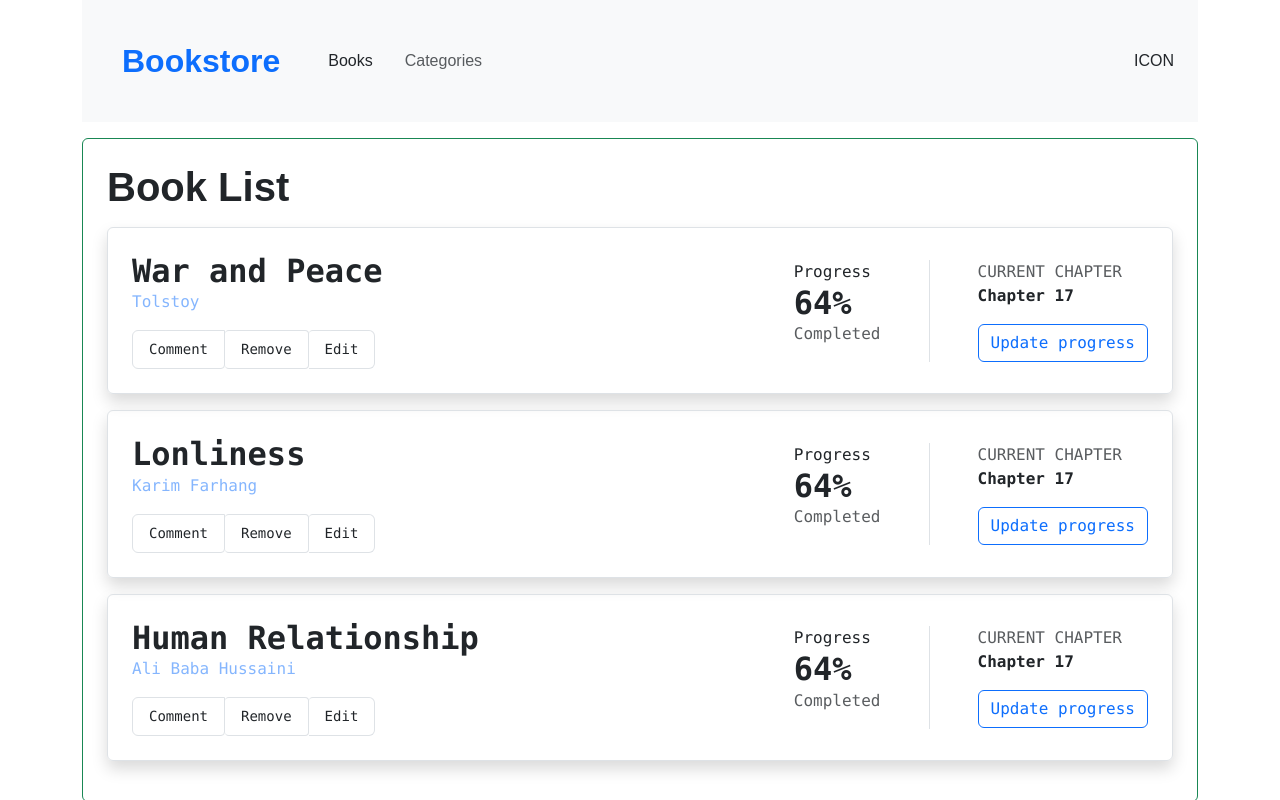
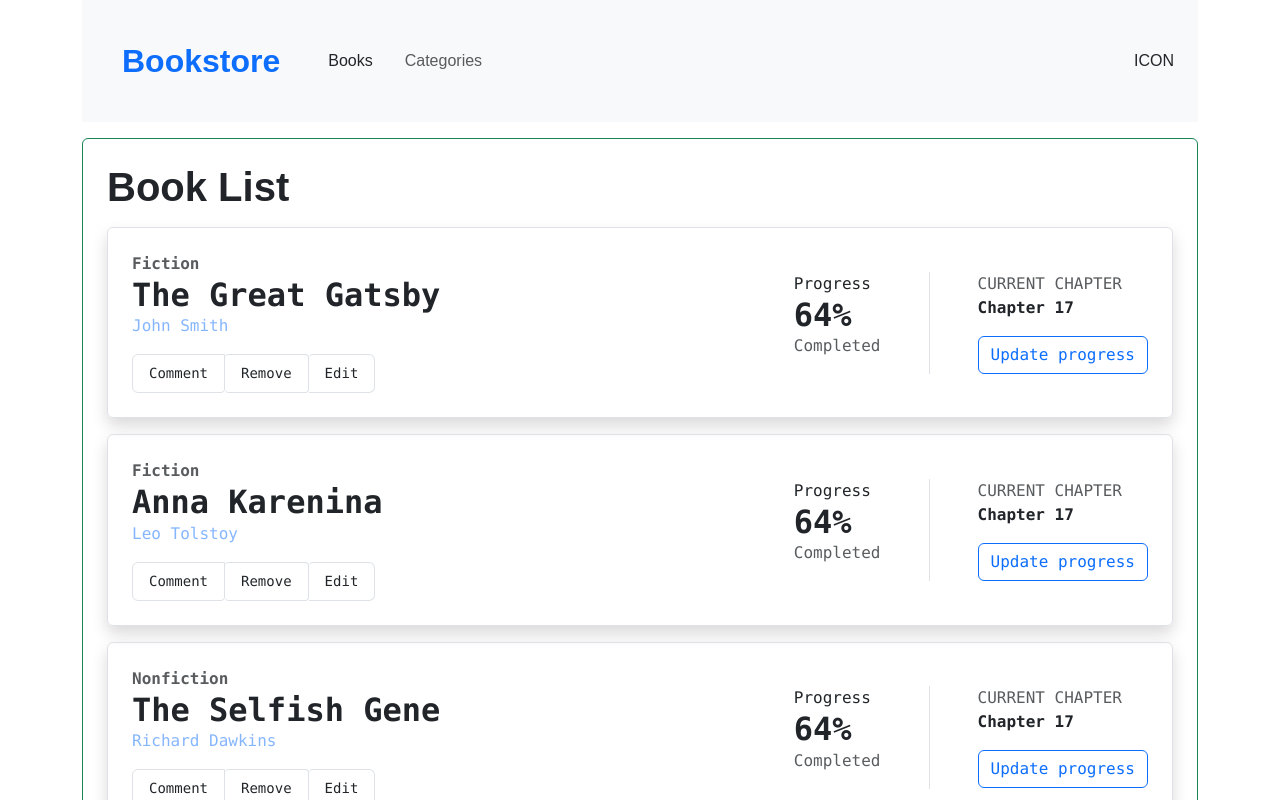
Before and after one commit to M-Anwar-Hussaini/Book-Store, a React (Create React App) app: page / in a window 1280 px wide. Shown: the top 800 px of the page. Built offline with nearby package versions, Linux system fonts and the light colour scheme.

Commit message:
Show the books on DOM using useSelector() hook

```diff
--- a/src/components/BookList.jsx
+++ b/src/components/BookList.jsx
@@ -1,16 +1,18 @@
+import { useSelector } from 'react-redux';
 import Book from './Book';
 
 function BookList() {
-  const bookList = [
-    { genre: 'Action', title: 'War and Peace', author: 'Tolstoy' },
-    { genre: 'Dram', title: 'Lonliness', author: 'Karim Farhang' },
-    { genre: 'Educational', title: ' Human Relationship', author: 'Ali Baba Hussaini' },
-  ];
+  const books = useSelector((store) => store.books);
   return (
     <div className="p-4 border border-success rounded mt-3">
       <h1 className="fw-bold">Book List</h1>
-      {bookList.map((el) => (
-        <Book author={el.author} genre={el.genre} title={el.title} key={el.title} />
+      {books.map((el) => (
+        <Book
+          author={el.author}
+          category={el.category}
+          title={el.title}
+          key={el.item_id}
+        />
       ))}
     </div>
   );
```
